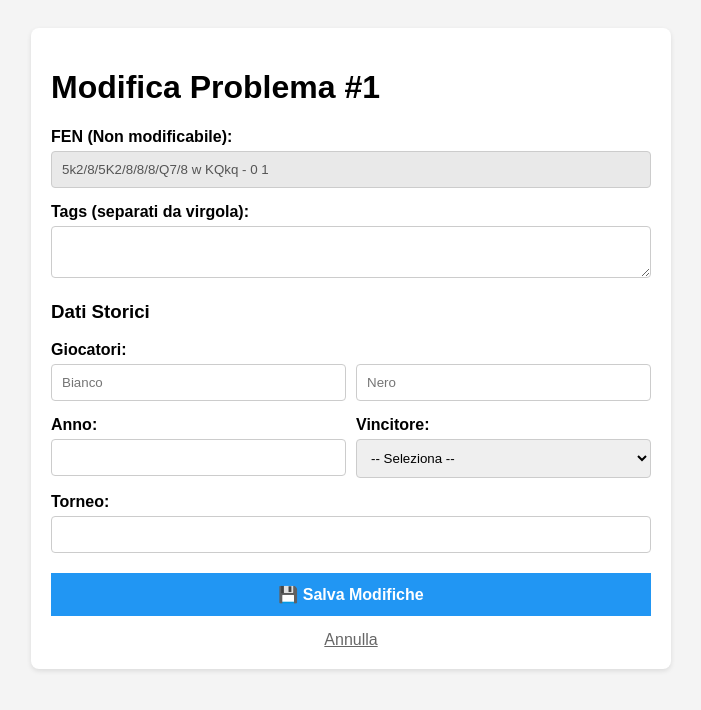
After one commit to alessandrovirga-cpu/chess-tutor, a Flask app: page /edit/1 in a window 1280 px wide. The commit adds this page. Shown: the top 710 px of the page, without its empty margins (289-990 px from the left). Run offline with Flask 3, Linux system fonts and the light colour scheme; a user stored in the database is signed in; data comes from the database, SQL or seed files in the repository.

Commit message:
implementazione funzionalità di modifica ed eliminazione problemi

```diff
--- a/app.py
+++ b/app.py
@@ -241,6 +241,60 @@ def format_date(timestamp):
         return datetime.fromtimestamp(timestamp).strftime('%d/%m/%Y %H:%M')
     return "Mai"
 
+
+# --- Rotta: Modifica Problema ---
+@app.route('/edit/<int:problem_id>', methods=['GET', 'POST'])
+@login_required
+def edit_problem(problem_id):
+    problem = db_manager.get_problem_by_id(problem_id)
+    if not problem:
+        return "Problema non trovato", 404
+
+    if request.method == 'POST':
+        # Recupera i dati dal form
+        tags_str = request.form.get('tags')
+        white = request.form.get('white_player') or None
+        black = request.form.get('black_player') or None
+        year = request.form.get('game_year') or None
+        tournament = request.form.get('tournament') or None
+        winner = request.form.get('winner')
+
+        # Conversioni
+        if year: year = int(year)
+        if winner is not None and winner != "": winner = int(winner)
+        else: winner = None
+
+        tags_list = [t.strip() for t in tags_str.split(',') if t.strip()]
+
+        # Aggiorna nel DB
+        success = db_manager.update_problem_details(
+            problem_id, tags_list, white, black, year, tournament, winner
+        )
+
+        if success:
+            flash('Problema aggiornato con successo!', 'info')
+            return redirect(url_for('problems_list'))
+        else:
+            flash('Errore durante l\'aggiornamento.', 'error')
+
+    # Prepara i tag per la visualizzazione (da lista JSON a stringa separata da virgole)
+    import json
+    tags_list = json.loads(problem['tags']) if problem['tags'] else []
+    problem['tags_str'] = ", ".join(tags_list)
+
+    return render_template('edit_problem.html', problem=problem)
+
+# --- Rotta: Elimina Problema ---
+@app.route('/delete/<int:problem_id>', methods=['POST'])
+@login_required
+def delete_problem_route(problem_id):
+    success = db_manager.delete_problem(problem_id)
+    if success:
+        flash('Problema eliminato definitivamente.', 'info')
+    else:
+        flash('Errore durante l\'eliminazione.', 'error')
+    return redirect(url_for('problems_list'))
+
 if __name__ == '__main__':
     conn = db_manager.create_connection()
     if conn:
--- a/db_manager.py
+++ b/db_manager.py
@@ -71,6 +71,59 @@ def insert_new_problem(fen, solution_moves, tags,
     except sqlite3.Error as e:
         print(f"Errore durante l'inserimento: {e}")
         return None
+    finally:
+        conn.close()
+
+
+def get_problem_by_id(problem_id):
+    """Recupera un singolo problema dal database tramite ID."""
+    conn = create_connection()
+    if conn is None: return None
+    try:
+        cursor = conn.cursor()
+        cursor.execute("SELECT * FROM problems WHERE id = ?", (problem_id,))
+        row = cursor.fetchone()
+        if row:
+            return dict(row)
+        return None
+    finally:
+        conn.close()
+
+def update_problem_details(problem_id, tags, white, black, year, tournament, winner):
+    """Aggiorna i metadati (tag e dati storici) di un problema esistente."""
+    conn = create_connection()
+    if conn is None: return False
+
+    tags_json = json.dumps(tags)
+
+    sql = """
+    UPDATE problems
+    SET tags = ?, white_player = ?, black_player = ?, game_year = ?, tournament = ?, winner = ?
+    WHERE id = ?
+    """
+    try:
+        cursor = conn.cursor()
+        cursor.execute(sql, (tags_json, white, black, year, tournament, winner, problem_id))
+        conn.commit()
+        return True
+    except sqlite3.Error as e:
+        print(f"Errore aggiornamento: {e}")
+        return False
+    finally:
+        conn.close()
+
+def delete_problem(problem_id):
+    """Elimina definitivamente un problema dal database."""
+    conn = create_connection()
+    if conn is None: return False
+    try:
+        cursor = conn.cursor()
+        cursor.execute("DELETE FROM problems WHERE id = ?", (problem_id,))
+        conn.commit()
+        return True
+    except sqlite3.Error as e:
+        print(f"Errore eliminazione: {e}")
+        return False
     finally:
         conn.close()
 
--- /dev/null
+++ b/templates/edit_problem.html
@@ -0,0 +1,61 @@
+<!DOCTYPE html>
+<html lang="it">
+<head>
+    <meta charset="UTF-8">
+    <title>Modifica Problema #{{ problem.id }}</title>
+    <meta name="viewport" content="width=device-width, initial-scale=1.0">
+    <style>
+        body { font-family: sans-serif; background-color: #f4f4f4; padding: 20px; }
+        .container { max-width: 600px; margin: 0 auto; background: white; padding: 20px; border-radius: 8px; box-shadow: 0 2px 5px rgba(0,0,0,0.1); }
+        label { display: block; margin-top: 15px; font-weight: bold; }
+        input[type="text"], input[type="number"], textarea, select {
+            width: 100%; padding: 10px; margin-top: 5px; border: 1px solid #ccc; border-radius: 4px; box-sizing: border-box;
+        }
+        .btn-save { width: 100%; padding: 12px; background-color: #2196F3; color: white; border: none; margin-top: 20px; cursor: pointer; font-size: 16px; font-weight: bold; }
+        .back-link { display: block; text-align: center; margin-top: 15px; color: #666; }
+        .readonly-field { background-color: #e9e9e9; color: #555; cursor: not-allowed; }
+    </style>
+</head>
+<body>
+    <div class="container">
+        <h1>Modifica Problema #{{ problem.id }}</h1>
+
+        <form method="POST">
+            <label>FEN (Non modificabile):</label>
+            <input type="text" class="readonly-field" value="{{ problem.fen }}" readonly>
+
+            <label>Tags (separati da virgola):</label>
+            <textarea name="tags" rows="2">{{ problem.tags_str }}</textarea>
+
+            <h3>Dati Storici</h3>
+            <label>Giocatori:</label>
+            <div style="display:flex; gap:10px;">
+                <input type="text" name="white_player" placeholder="Bianco" value="{{ problem.white_player or '' }}">
+                <input type="text" name="black_player" placeholder="Nero" value="{{ problem.black_player or '' }}">
+            </div>
+
+            <div style="display:flex; gap:10px;">
+                <div style="flex:1;">
+                    <label>Anno:</label>
+                    <input type="number" name="game_year" value="{{ problem.game_year or '' }}">
+                </div>
+                <div style="flex:1;">
+                    <label>Vincitore:</label>
+                    <select name="winner">
+                        <option value="">-- Seleziona --</option>
+                        <option value="0" {% if problem.winner == 0 %}selected{% endif %}>Bianco (0)</option>
+                        <option value="1" {% if problem.winner == 1 %}selected{% endif %}>Nero (1)</option>
+                    </select>
+                </div>
+            </div>
+
+            <label>Torneo:</label>
+            <input type="text" name="tournament" value="{{ problem.tournament or '' }}">
+
+            <button type="submit" class="btn-save">💾 Salva Modifiche</button>
+        </form>
+
+        <a href="{{ url_for('problems_list') }}" class="back-link">Annulla</a>
+    </div>
+</body>
+</html>
```
Also changed, not shown: templates/problems_list.html (+18 -0 lines).
